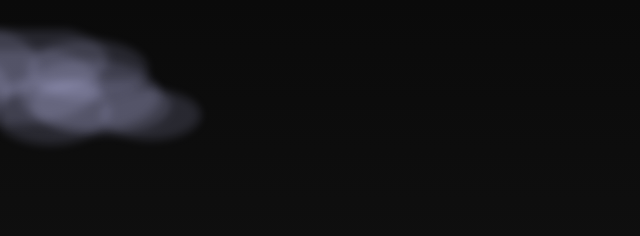
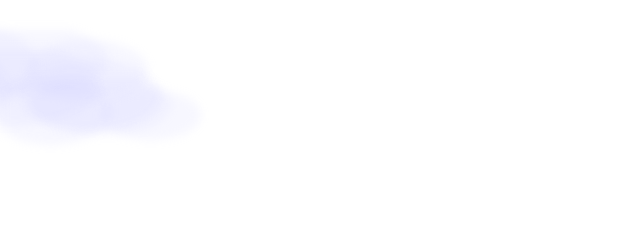
Before and after one commit to DrugFreeInu/Xrai, a plain HTML site: page clouds.html in a window 1280 px wide. Shown: the whole page, without its empty margins (0-640 px from the left). Drawn offline with Linux system fonts and the light colour scheme.

Commit message:
Update clouds.html

```diff
--- a/clouds.html
+++ b/clouds.html
@@ -8,7 +8,8 @@
   body {
     margin: 0;
     height: 100vh;
-    background: linear-gradient(to bottom, #0a0a0a 0%, #1a1a1a 100%);
+
+
     overflow: hidden;
   }
 
```
